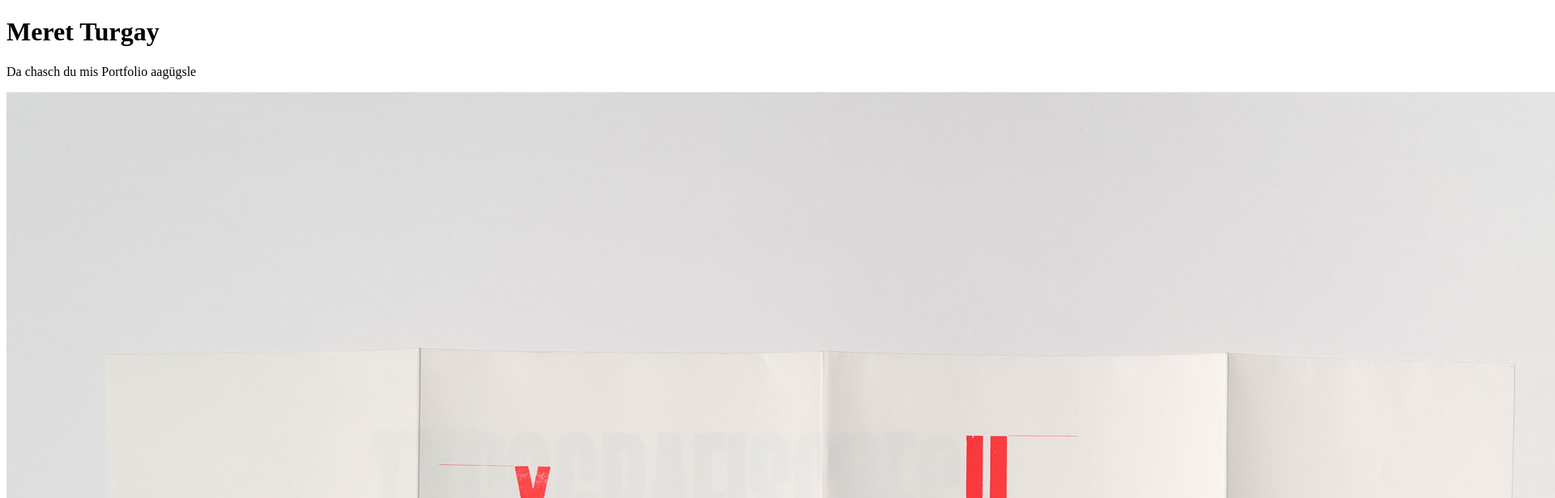
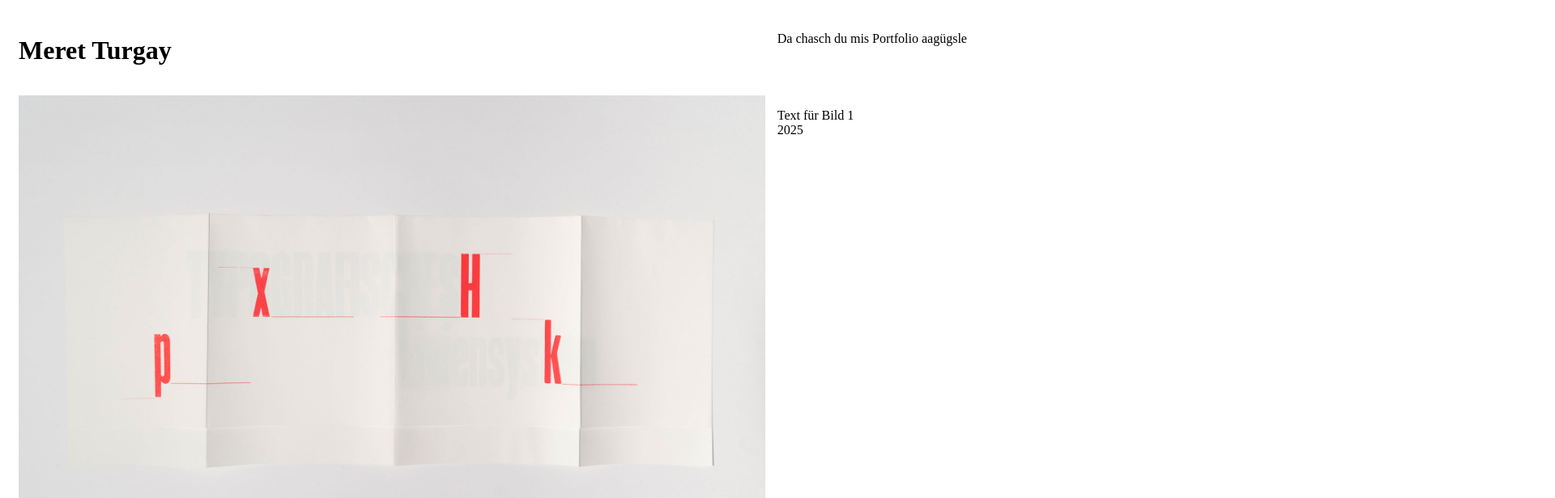
Before and after one commit to meretturgay/Calling-card, a plain HTML site: page index_v1.html in a window 1280 px wide. Shown: the top 616 px of the page at 81% size, 1920 px wide, since content can reach past the window. Drawn offline with Linux system fonts and the light colour scheme.

Commit message:
css grid hinzugefügt

```diff
--- a/index_v1.html
+++ b/index_v1.html
@@ -12,7 +12,7 @@
 
   <body>
     <!-- all your content will go here -->
-    <div class="grid_container">
+    <div class="grid-container">
       <div class="name">
         <h1>Meret Turgay</h1>
     </div>
--- a/style_v1.css
+++ b/style_v1.css
@@ -0,0 +1,47 @@
+img {
+    max-width: 100%;
+    height: auto;
+}
+.grid-container{
+    display: grid;
+    padding: 15px 15px 15px 15px;
+    gap: 15px;
+    grid-template-columns: 1fr 1fr 1fr 1fr;
+    grid-template-areas:
+    "name name name bio"
+    "image-1 image-1 image-1 text-1"
+    "image-2 image-2 image-2 text-2"
+    "image-3 image-3 image-3 text-3"
+}
+
+.name {
+    grid-area: name;
+}
+
+.bio {
+    grid-area: bio;
+}
+
+.image-1 {
+    grid-area: image-1;
+}
+
+.image-2 {
+    grid-area: image-2;
+}
+
+.image-3 {
+    grid-area: image-3;
+}
+
+.text-1 {
+    grid-area: text-1;
+}
+
+.text-2 {
+    grid-area: text-2;
+}
+
+.text-3 {
+    grid-area: text-3;
+}
```
